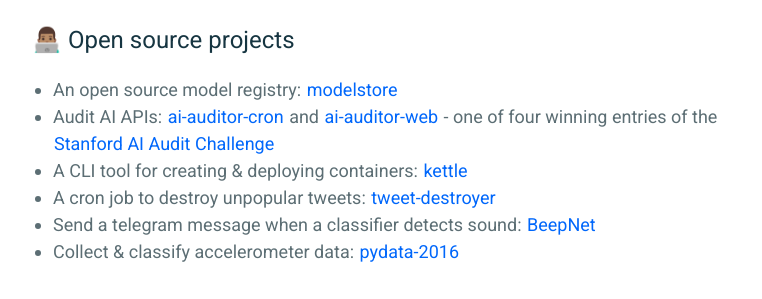
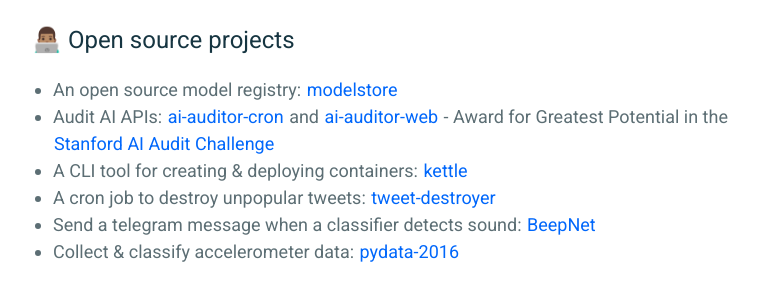
Before and after one commit to nlathia/nlathia.github.io, a Jekyll site: the page built from _pages/about.md, in a window 1280 px wide. Shown: the part 938-1237 px from the top of the page, without its empty margins (258-1020 px from the left). Built offline with Jekyll 4.4.1, drawn with Linux system fonts in a browser that asks for light colours.

Commit message:
Update about.md

```diff
--- a/_pages/about.md
+++ b/_pages/about.md
@@ -17,7 +17,7 @@
 ## 👨🏽‍💻  Open source projects
 
 * An open source model registry: [modelstore](https://github.com/operatorai/modelstore)
-* Audit AI APIs: [ai-auditor-cron](https://github.com/nlathia/ai-auditor-cron) and [ai-auditor-web](https://github.com/nlathia/ai-auditor-web) - one of four winning entries of the [Stanford AI Audit Challenge](https://hai.stanford.edu/policy/ai-audit-challenge)
+* Audit AI APIs: [ai-auditor-cron](https://github.com/nlathia/ai-auditor-cron) and [ai-auditor-web](https://github.com/nlathia/ai-auditor-web) - Award for Greatest Potential in the [Stanford AI Audit Challenge](https://hai.stanford.edu/policy/ai-audit-challenge)
 * A CLI tool for creating & deploying containers: [kettle](https://github.com/nlathia/kettle-cli)
 * A cron job to destroy unpopular tweets: [tweet-destroyer](https://github.com/nlathia/tweet-destroyer)
 * Send a telegram message when a classifier detects sound: [BeepNet](https://github.com/nlathia/sound-detection)
```
